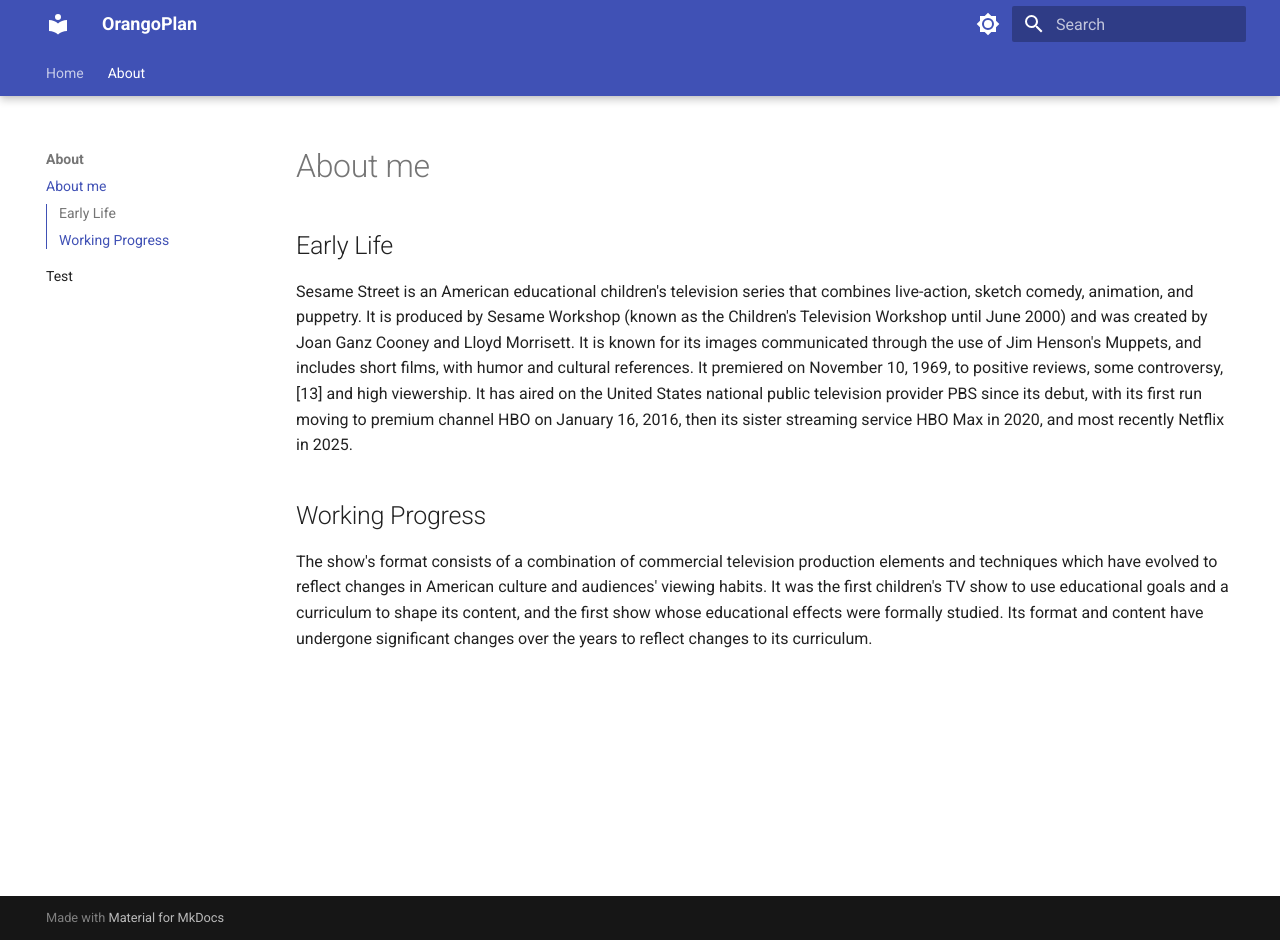
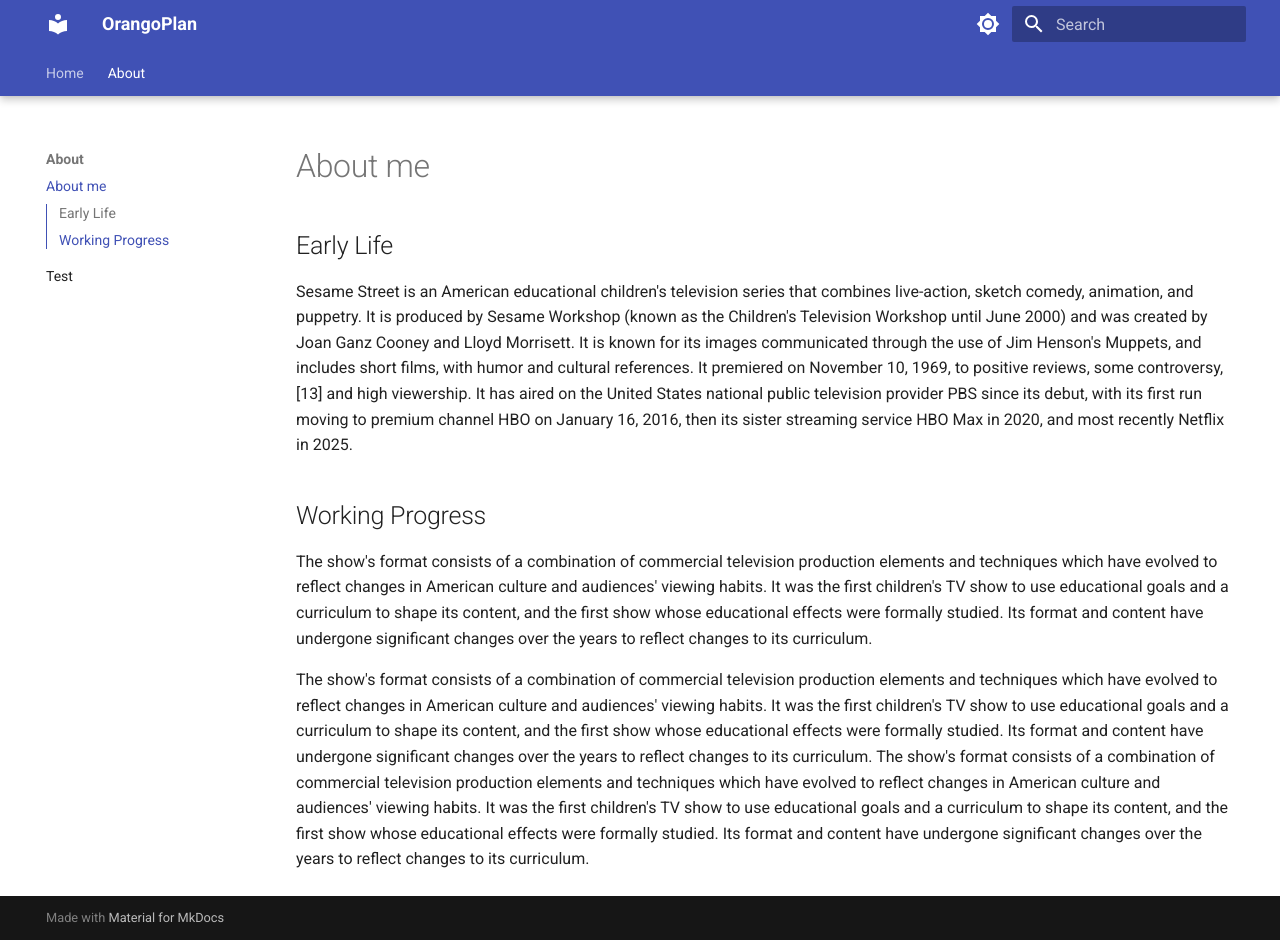
Before and after one commit to danieljansenh/OrangoPlanDocs, an MkDocs documentation site: the page built from docs/works/about.md, in a window 1280 px wide and 940 px high. Built offline with MkDocs 1.6.1 and Material for MkDocs 9.7.7, drawn with Linux system fonts in a browser that asks for light colours.

Commit message:
text update

```diff
--- a/docs/works/about.md
+++ b/docs/works/about.md
@@ -5,3 +5,6 @@ Sesame Street is an American educational children's television series that combi
 
 ## Working Progress
 The show's format consists of a combination of commercial television production elements and techniques which have evolved to reflect changes in American culture and audiences' viewing habits. It was the first children's TV show to use educational goals and a curriculum to shape its content, and the first show whose educational effects were formally studied. Its format and content have undergone significant changes over the years to reflect changes to its curriculum.
+
+The show's format consists of a combination of commercial television production elements and techniques which have evolved to reflect changes in American culture and audiences' viewing habits. It was the first children's TV show to use educational goals and a curriculum to shape its content, and the first show whose educational effects were formally studied. Its format and content have undergone significant changes over the years to reflect changes to its curriculum.
+The show's format consists of a combination of commercial television production elements and techniques which have evolved to reflect changes in American culture and audiences' viewing habits. It was the first children's TV show to use educational goals and a curriculum to shape its content, and the first show whose educational effects were formally studied. Its format and content have undergone significant changes over the years to reflect changes to its curriculum.
```
